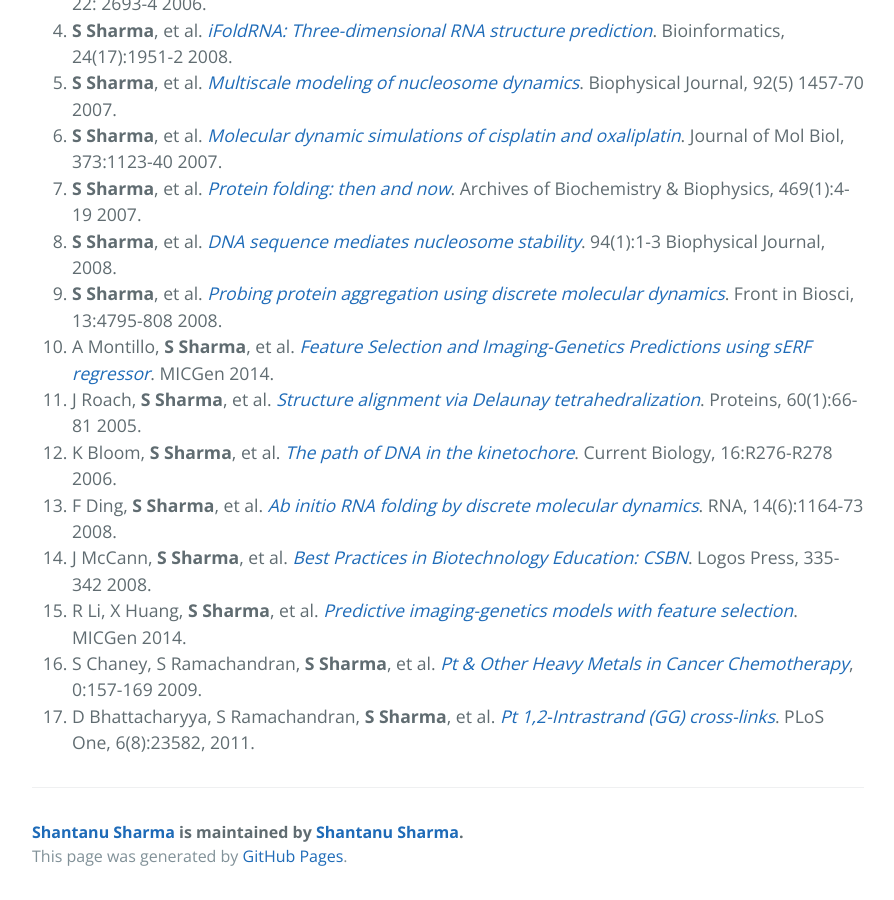
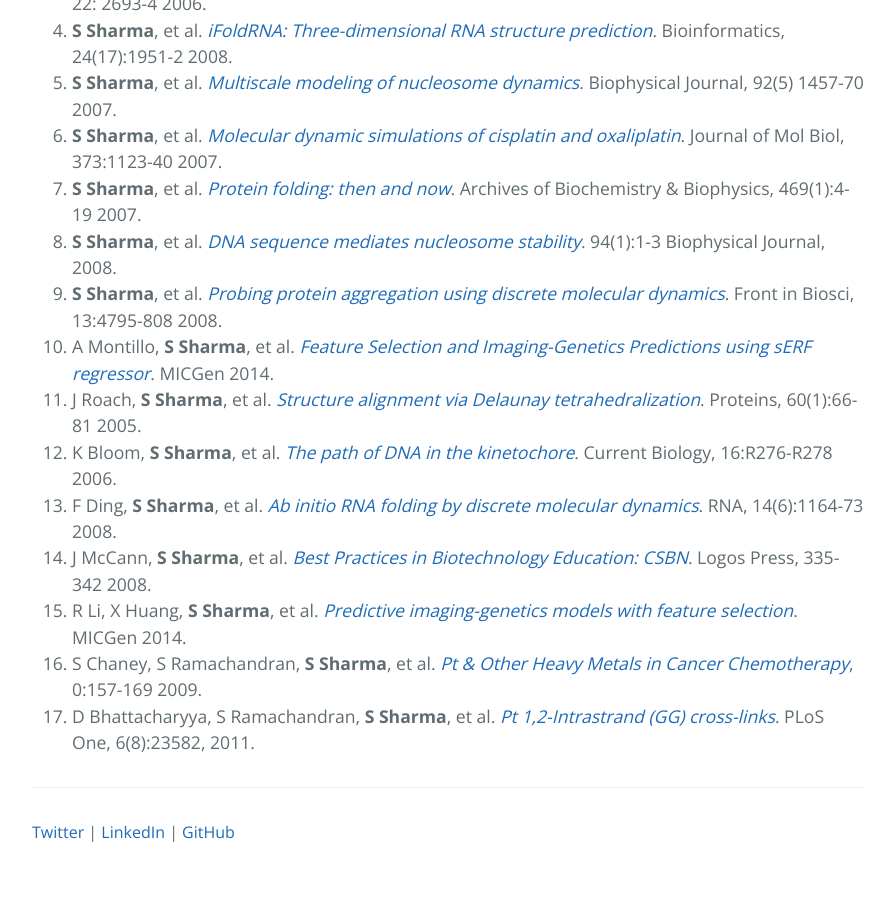
Before and after one commit to shantanusharma/shantanusharma.github.io, a Jekyll site: the page built from research-publications.html, in a window 1280 px wide and 900 px high, scrolled down 686 px. Shown: the whole window, without its empty margins (192-1086 px from the left). Built offline with Jekyll 4.4.1, drawn with Linux system fonts in a browser that asks for light colours; after the commit the page ends 1562 px from its top, so only the background shows below that.

Commit message:
Updates footer

```diff
--- a/_includes/page-footer.html
+++ b/_includes/page-footer.html
@@ -1,4 +1,7 @@
 <footer class="site-footer">
-  <span class="site-footer-owner"><a href="{{ site.url }}">{{ site.title }}</a> is maintained by <a href="{{ site.author.url }}">{{ site.author.name }}</a>.</span>
-  <span class="site-footer-credits">This page was generated by <a href="https://pages.github.com">GitHub Pages</a>.</span>
+  <span class="site-footer-links">
+    <a href="https://x.com/shantanu" target="_blank" rel="noopener noreferrer">Twitter</a> |
+    <a href="https://linkedin.com/in/shantanu" target="_blank" rel="noopener noreferrer">LinkedIn</a> |
+    <a href="https://github.com/shantanusharma" target="_blank" rel="noopener noreferrer">GitHub</a>
+  </span>
 </footer>
```
